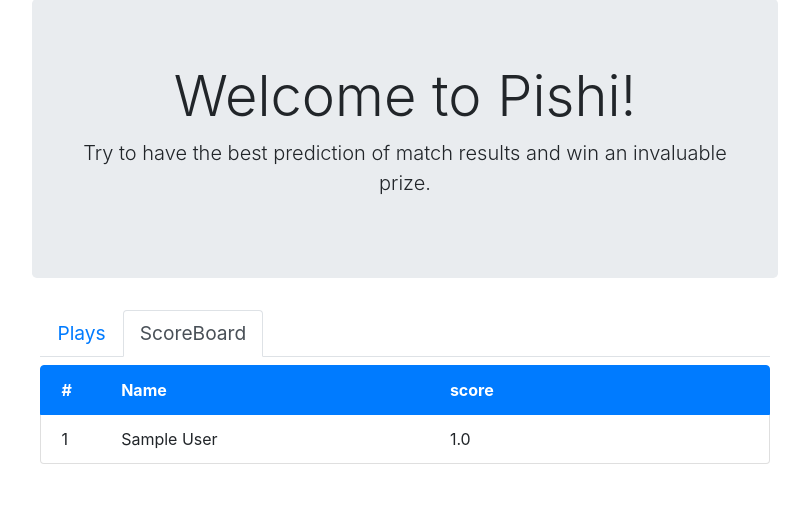
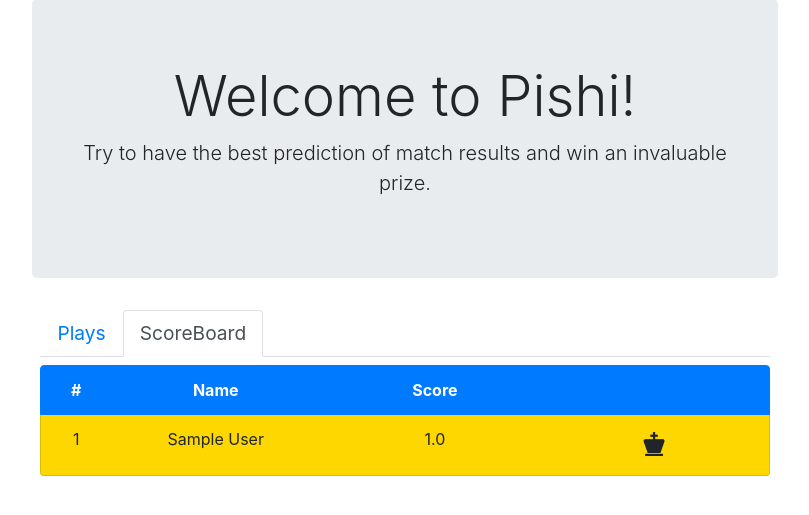
Before and after one commit to rahiminasab/pishbini, a Django app: page /home/ in a window 1280 px wide, after a click on "ScoreBoard". Shown: the part 97-612 px from the top of the page, without its empty margins (235-1044 px from the left). Run offline with Django 3.2, Linux system fonts and the light colour scheme; a user stored in the database is signed in; data comes from the database, SQL or seed files in the repository; tables that the repository leaves empty hold one stand-in row (values such as "Sample post"); parts of the project's set-up code (start-up, migrations or seed data) failed here and were passed over; some libraries are stand-ins or nearby versions.

Commit message:
fancy scoreboard

```diff
--- a/pishi/static/pishi/styles_3.css
+++ b/pishi/static/pishi/styles_4.css
@@ -72,3 +72,20 @@ li:nth-child(odd) {
 .predict-edit-btn {
     background-color: #ec9573;
 }
+
+
+.scoreboard_position_1 {
+    background-color: gold!important;
+}
+
+.scoreboard_position_2 {
+    background-color: silver!important;
+}
+
+.scoreboard_position_3 {
+    background-color: #A67D3D!important;
+}
+
+.scoreboard-badge {
+    font-size: x-large;
+}
--- a/pishi/templates/base.html
+++ b/pishi/templates/base.html
@@ -11,7 +11,7 @@
           integrity="sha384-Gn5384xqQ1aoWXA+058RXPxPg6fy4IWvTNh0E263XmFcJlSAwiGgFAW/dAiS6JXm" crossorigin="anonymous">
     <link rel="stylesheet" href="https://use.fontawesome.com/releases/v5.0.13/css/all.css"
           integrity="sha384-DNOHZ68U8hZfKXOrtjWvjxusGo9WQnrNx2sqG0tfsghAvtVlRW3tvkXWZh58N9jp" crossorigin="anonymous">
-    <link rel="stylesheet" type="text/css" href="{% static 'pishi/styles_3.css' %}">
+    <link rel="stylesheet" type="text/css" href="{% static 'pishi/styles_4.css' %}">
 </head>
 <body>
     <header>
--- a/pishi/templates/scoreboard.html
+++ b/pishi/templates/scoreboard.html
@@ -1,23 +1,33 @@
 <ul class="list-group">
         <li class="list-group-item active sticky-top">
-            <div class="row">
+            <div class="row justify-content-center text-center">
                 <div class="col-1"><strong>#</strong></div>
                 <div class="col">
                     <strong>Name</strong>
                 </div>
                 <div class="col">
-                    <strong>score</strong>
+                    <strong>Score</strong>
                 </div>
+                <div class="col"></div>
             </div>
         </li>
     {% for score in scores %}
-        <li class="list-group-item">
-            <div class="row">
+        <li class="list-group-item {% if forloop.counter <= 3 %} scoreboard_position_{{ forloop.counter }}{% endif %}" >
+            <div class="row justify-content-center text-center">
                 <div class="col-1">{{ forloop.counter }}</div>
                 <div class="col">
                     {{ score.user.get_full_name|default:score.user.username }}
                 </div>
                 <div class="col">{{ score.value }}</div>
+                <div class="col scoreboard-badge">
+                    {% if forloop.counter == 1 %}
+                        <i class="fas fa-chess-king"></i>
+                    {% elif forloop.counter == 2 %}
+                        <i class="fas fa-chess-queen"></i>
+                    {% elif forloop.counter == 3 %}
+                        <i class="fas fa-chess-knight"></i>
+                    {% endif %}
+                </div>
             </div>
         </li>
     {% endfor %}
```
Also changed, not shown: 1 other file.
